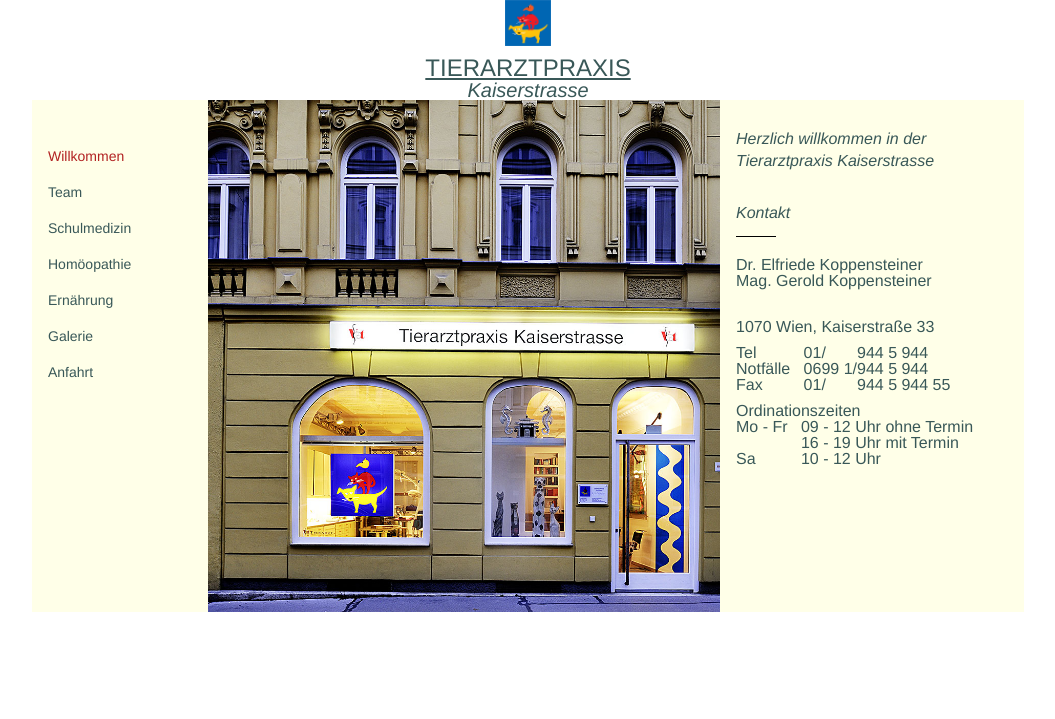
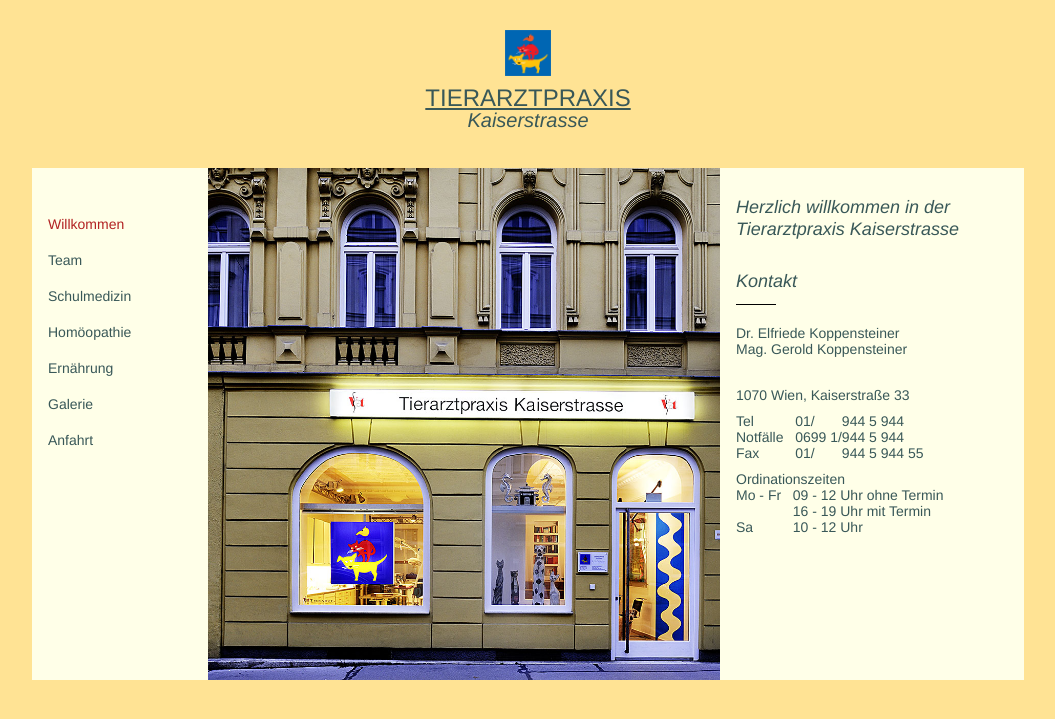
Before and after one commit to richardtraindl/tierarztpraxis-kaiserstrasse.at, a Jekyll site: the page built from index.html, in a window 1280 px wide. Shown: the top 719 px of the page, without its empty margins (112-1167 px from the left). Built offline with Jekyll 4.4.1, drawn with Linux system fonts in a browser that asks for light colours.

Commit message:
remove html5reset.css

```diff
--- a/_layouts/desktop.html
+++ b/_layouts/desktop.html
@@ -6,7 +6,6 @@
     <meta charset="utf-8">
 
     <link rel="stylesheet" href="styles/all.css" media="all">
-    <link rel="stylesheet" href="styles/html5reset.css" media="all">
 
     <link rel="stylesheet" media="only screen and (max-width: 639px)" href="styles/small.css">
 
```
